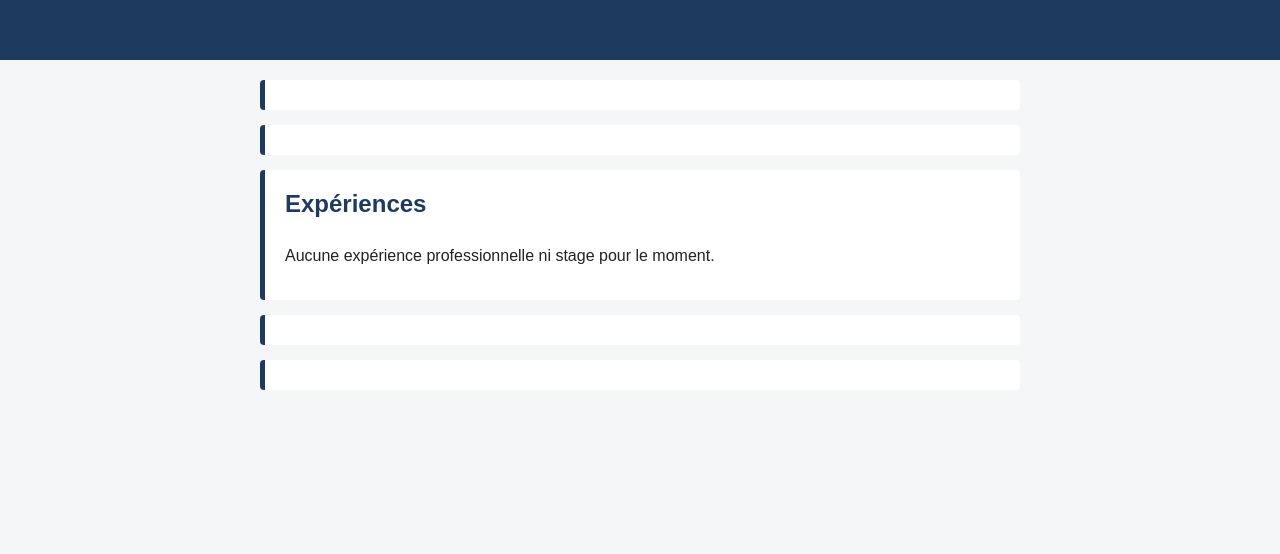
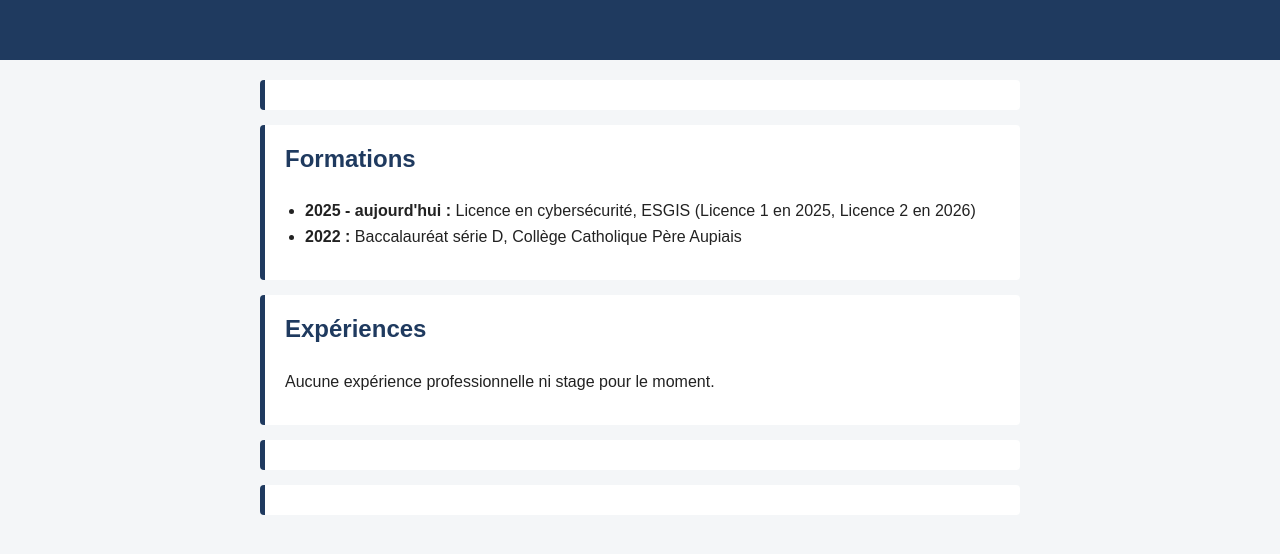
Before and after one commit to Axel-H16/git-mon-cv, a plain HTML site: page index.html in a window 1280 px wide. Drawn offline with Linux system fonts and the light colour scheme.

Commit message:
mise en place de la section formations

```diff
--- a/index.html
+++ b/index.html
@@ -17,7 +17,11 @@
     </section>
 
     <section id="formations">
-      <!-- @@FORMATIONS@@ -->
+      <h2>Formations</h2>
+      <ul>
+        <li><strong>2025 - aujourd'hui :</strong> Licence en cybersécurité, ESGIS (Licence 1 en 2025, Licence 2 en 2026)</li>
+        <li><strong>2022 :</strong> Baccalauréat série D, Collège Catholique Père Aupiais</li>
+      </ul>
     </section>
 
     <section id="experiences">
```
